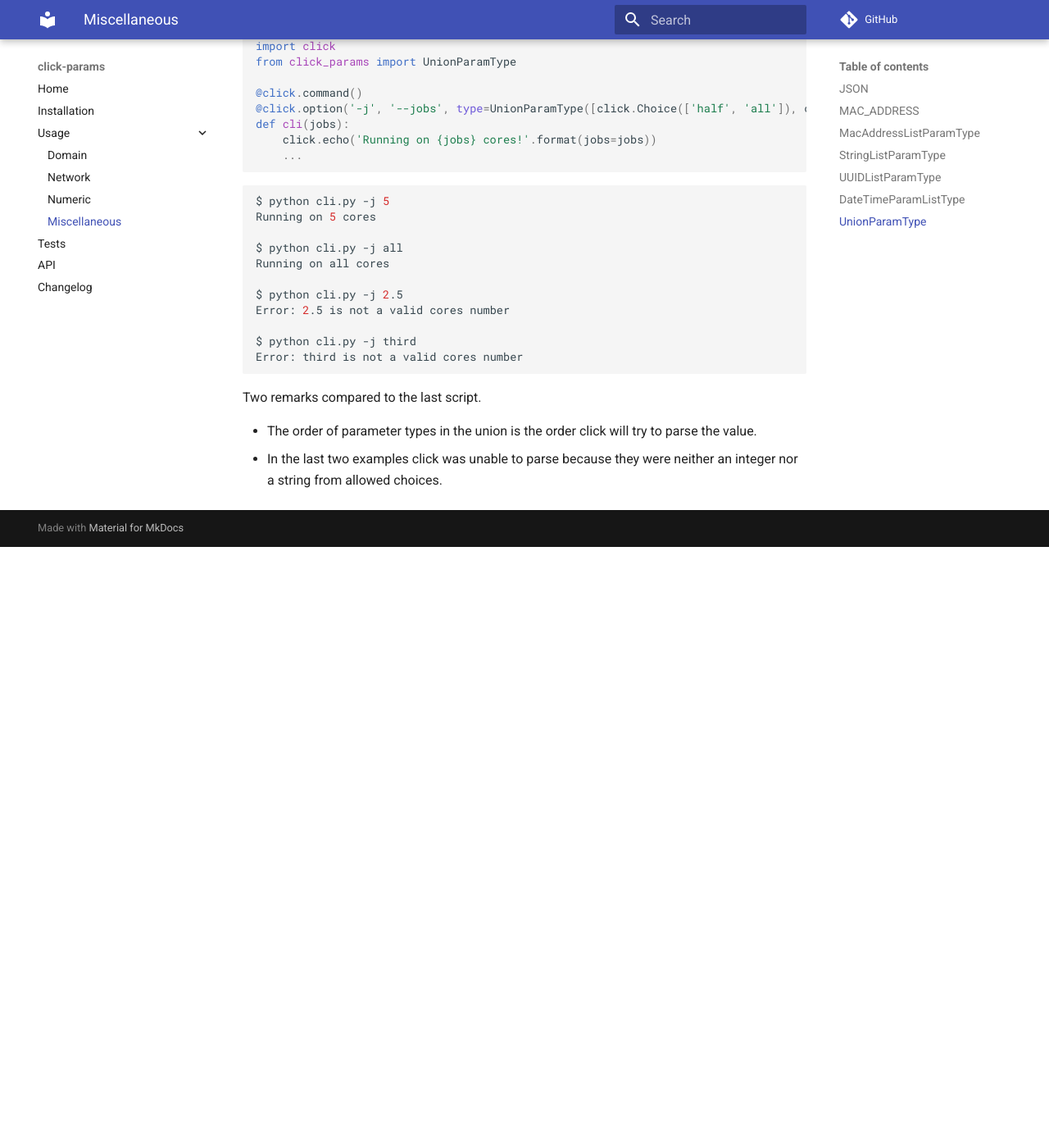
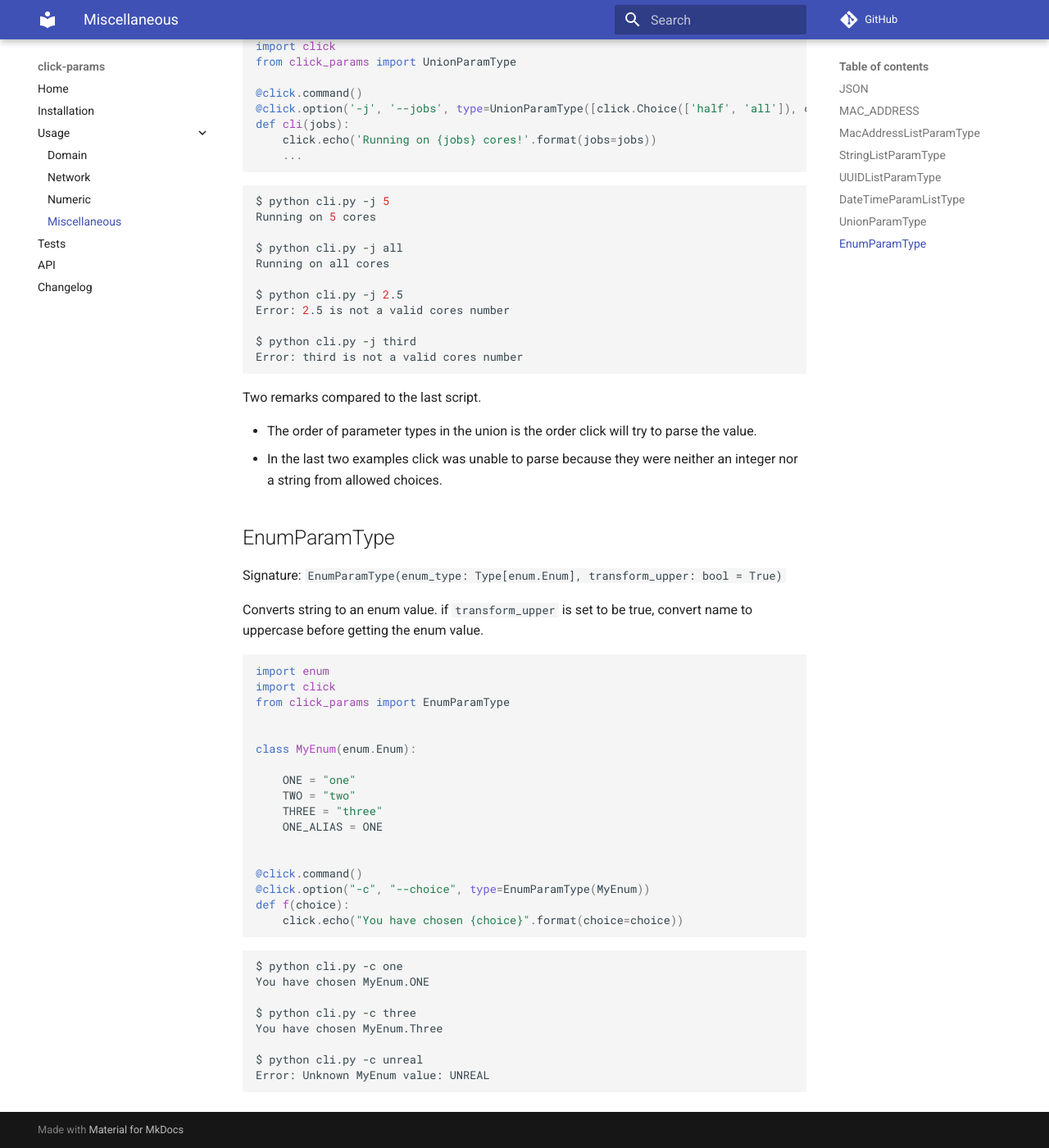
Before and after one commit to click-contrib/click_params, an MkDocs documentation site: the page built from docs/usage/miscellaneous.md, in a window 1280 px wide and 1400 px high, scrolled down 3823 px. Shown: the whole window at 82% size. Built offline with MkDocs 1.6.1 and Material for MkDocs 9.7.7, drawn with Linux system fonts in a browser that asks for light colours; comment, search, counter and statistics services are not loaded; before the commit the page ends 4490 px from its top, so only the background shows below that.

Commit message:
Add EnumParamType documentation

`````diff
--- a/docs/usage/miscellaneous.md
+++ b/docs/usage/miscellaneous.md
@@ -214,3 +214,41 @@ Two remarks compared to the last script.
 - The order of parameter types in the union is the order click will try to parse the value.
 - In the last two examples click was unable to parse because they were neither an integer nor a string from allowed
 choices.
+
+## EnumParamType
+
+Signature: `EnumParamType(enum_type: Type[enum.Enum], transform_upper: bool = True)`
+
+Converts string to an enum value. if `transform_upper` is set to be true, convert name
+to uppercase before getting the enum value.
+
+````python
+import enum
+import click
+from click_params import EnumParamType
+
+
+class MyEnum(enum.Enum):
+
+    ONE = "one"
+    TWO = "two"
+    THREE = "three"
+    ONE_ALIAS = ONE
+
+
+@click.command()
+@click.option("-c", "--choice", type=EnumParamType(MyEnum))
+def f(choice):
+    click.echo("You have chosen {choice}".format(choice=choice))
+````
+
+````bash
+$ python cli.py -c one
+You have chosen MyEnum.ONE
+
+$ python cli.py -c three
+You have chosen MyEnum.Three
+
+$ python cli.py -c unreal
+Error: Unknown MyEnum value: UNREAL
+````
`````
